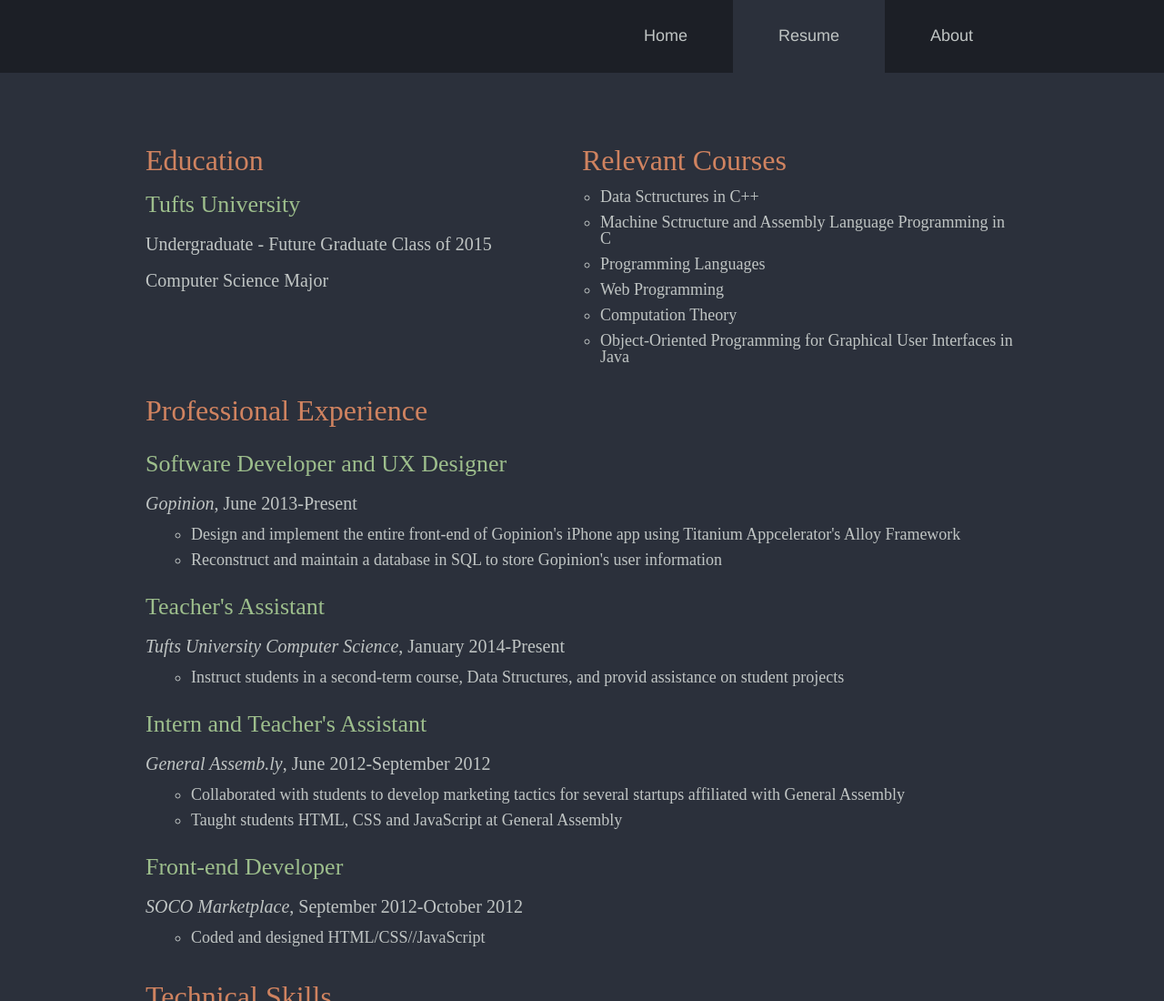
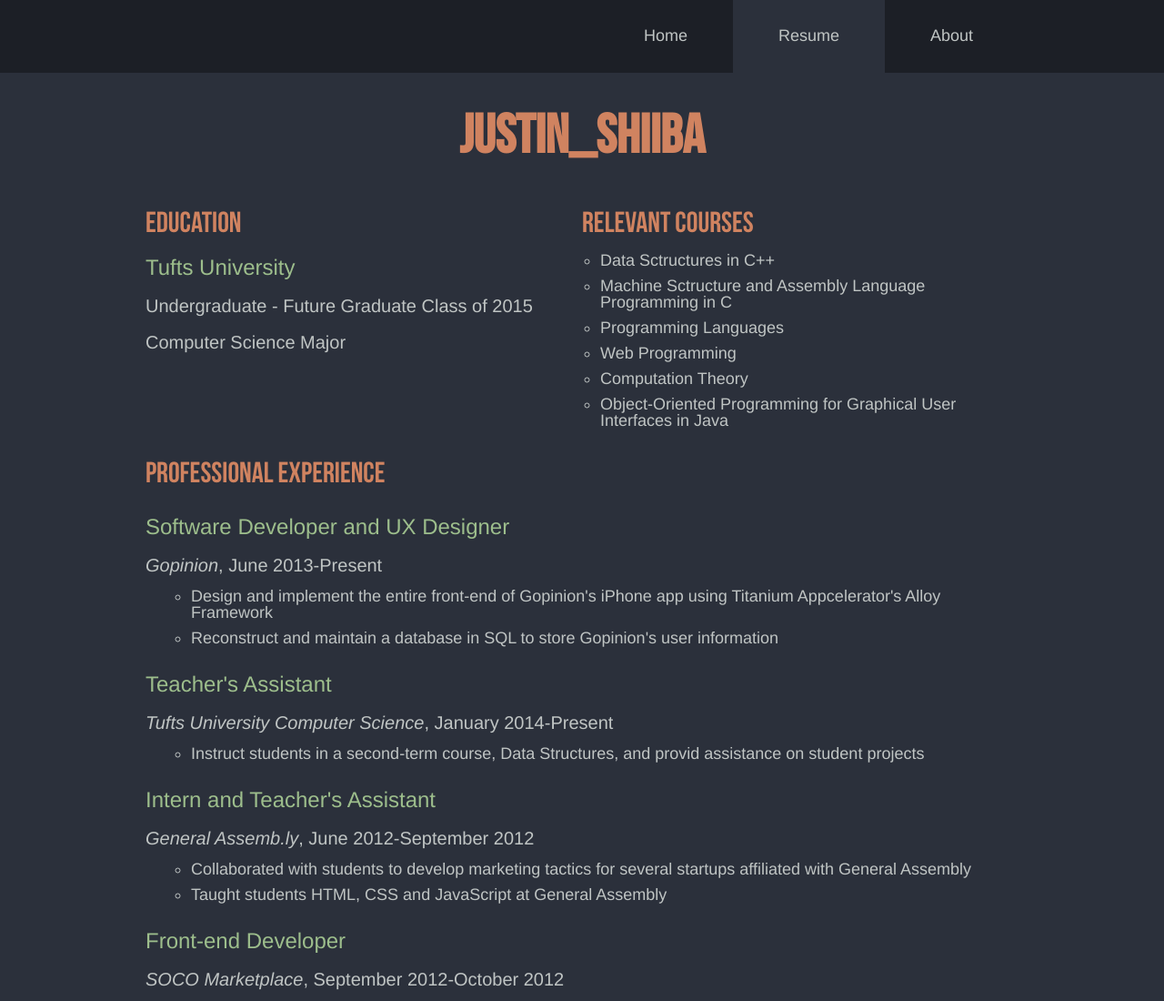
Before and after one commit to jshiiba/jshiiba.github.io, a plain HTML site: page resume.html in a window 1280 px wide. Shown: the top 1100 px of the page at 91% size. Drawn offline with Linux system fonts and the light colour scheme.

Commit message:
Created about page and added name to resume

```diff
--- a/resume.html
+++ b/resume.html
@@ -1,7 +1,7 @@
 <!DOCTYPE html>
 <html>
 <head>
-	<title>Justin's Resume</title>
+	<title>Resume</title>
 
 	<link rel="stylesheet" type="text/css" href="stylesheets/reset.css">
 	<link rel="stylesheet" type="text/css" href="stylesheets/style.css">
@@ -12,7 +12,7 @@
 <div id="nav_container" >
 <nav class="clear">
 	<ul>
-		<li><a href="#">About</a></li>
+		<li><a href="about.html">About</a></li>
 		<li><a href="#" class="current">Resume</a></li>
 		<li><a href="index.html">Home</a></li>
 	</ul>
@@ -20,6 +20,8 @@
 </div>
 
 <div id="container" class="clear">
+
+<h1 id="h1_resume">Justin_Shiiba</h1>
 
 <div id="education_sec">
 	<div id="education" class="resume_sect left clear">
--- a/stylesheets/style.css
+++ b/stylesheets/style.css
@@ -26,6 +26,7 @@
 	background-color: #2B303B;
 	font-size: 18px;
 	color:#C0C5C4;
+	font-family: Helvetica;
 }
 
 #container
@@ -43,17 +44,17 @@
 
 h1
 {
-	font-size: 42px;
+	font-size: 60px;
 }
 
 h2
 {
-	font-size: 32px;
+	font-size: 42px;
 }
 
 h3
 {
-	font-size: 26px;
+	font-size: 24px;
 }
 
 h4
@@ -207,10 +208,20 @@
 /****************************************************************************/
 /* RESUME PAGE */
 
+#h1_resume
+{
+	color: #D08360;
+	font-family: BebasNeue;
+	text-align: center;
+	margin-top: 30px;
+	font-weight: bold;
+}
+
 h2.h2_resume
 {
 	font-size: 32px;
 	color:#D08360;
+	font-family: BebasNeue;
 }
 
 .resume_sect
@@ -221,7 +232,7 @@
 #education_sec
 {
 	height: 275px;
-	margin-top: 50px;
+	margin-top: 10px;
 }
 
 #education
```
Also changed, not shown: about.html (added, +31 -0 lines), index.html (+1 -1 lines).
